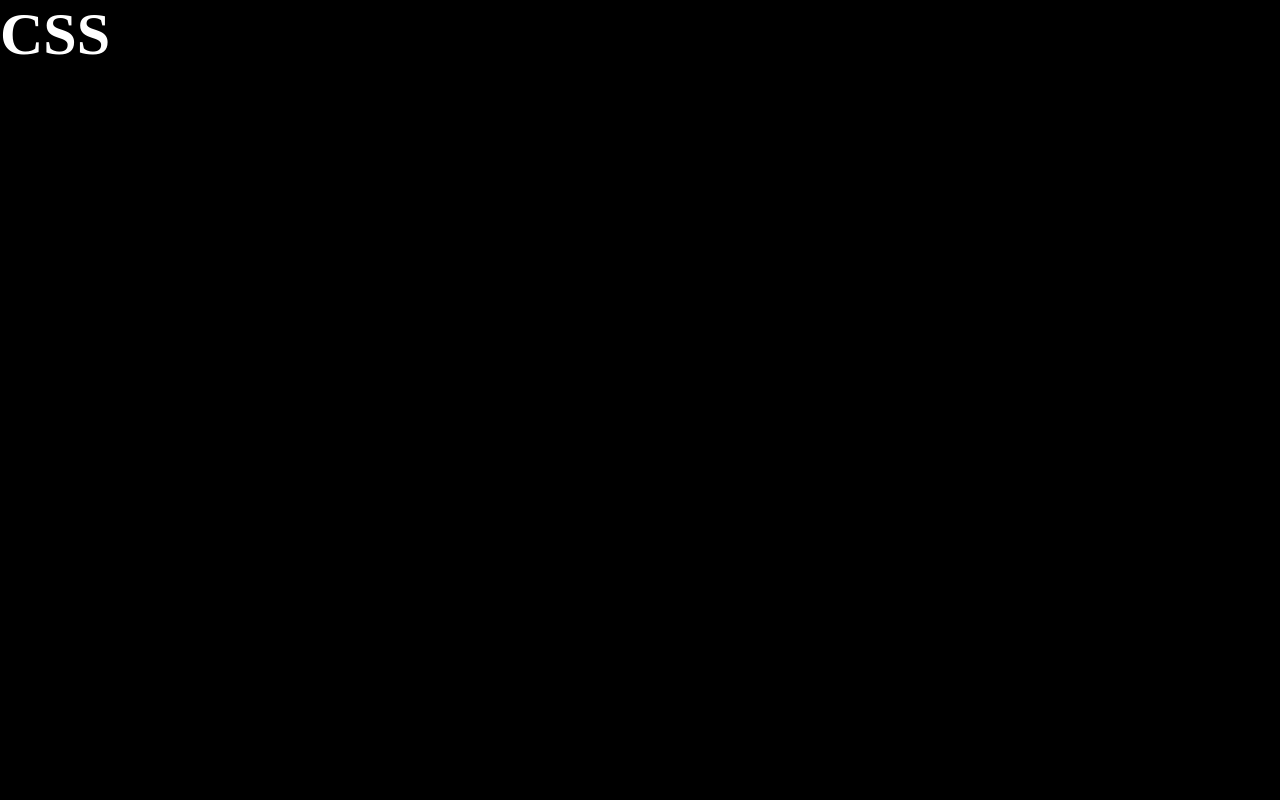
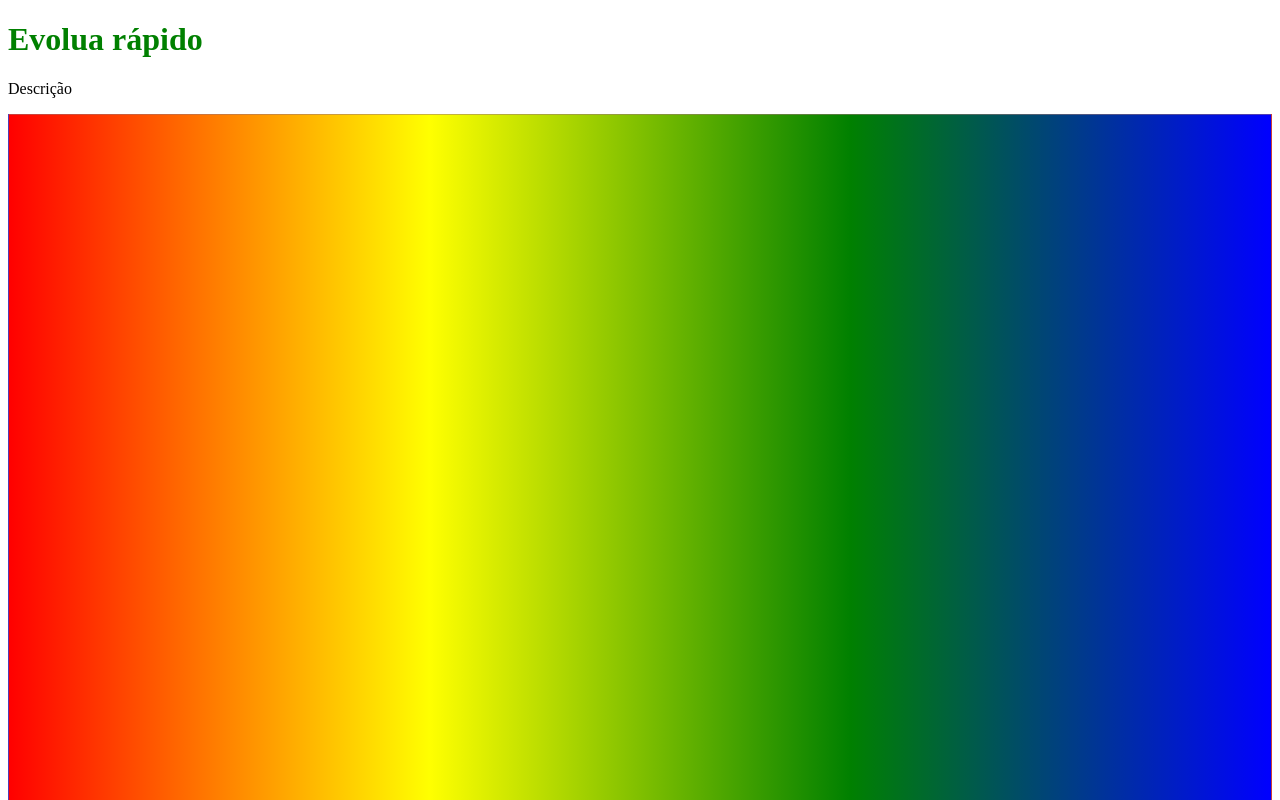
Before and after one commit to felipedev01/Reforcando_conceitos_CSS, a plain HTML site: page index.html in a window 1280 px wide. Shown: the top 800 px of the page. Drawn offline with Linux system fonts and the light colour scheme.

Commit message:
Revisão css 1 finalizada

```diff
--- a/index.html
+++ b/index.html
@@ -6,9 +6,26 @@
     <meta name="viewport" content="width=device-width, initial-scale=1.0">
     <title>Document</title>
     <link rel="stylesheet" type="text/css" href="stylesheet.css" media="screen" />
+    <link rel="preconnect" href="https://fonts.googleapis.com">
+<link rel="preconnect" href="https://fonts.gstatic.com" crossorigin>
+<link href="https://fonts.googleapis.com/css2?family=Josefin+Sans:wght@300&display=swap" rel="stylesheet">
 </head>
 <body>
-<h1>CSS</h1>
+<h1 style="color: green;">Evolua rápido</h1>
+<p>Descrição</p>
+
+
+<div id="box1">
+
+
+
+</div>
+<!--
+<div id="box2">
+    box2
+ </div>
+-->
+
 
 </body>
 </html>
--- a/stylesheet.css
+++ b/stylesheet.css
@@ -1,10 +1,62 @@
 /* Comentários em css*/
-
+/*
 *{
     margin: 0;
-    background-color: black;
+
 }
 h1{
-    color: white;
+
     font-size: 60px;
+    border: 1px solid red;
+    margin: 10px;
+    padding: 20px;
+    color:gold;
+    font-family: 'Josefin Sans', sans-serif;
 }
+p{
+    border: 1px solid red;
+    margin: 10px;
+}
+button{
+     border: 1px solid red;
+     margin: 10px;
+}div{
+    font-size: 30px;
+}
+div{
+    font-size: 30px;
+    color: brown;
+
+}p{
+    font-size: 2em;
+}*/
+
+body{
+    height: 100vh;
+}
+#box1{
+    color: rgb(231, 85, 18);
+    height: 1000px;
+    border: 1px solid rgba(155, 116, 116, 0.527);
+   padding: 0 60px;
+   margin: 10px auto;
+
+   font-size: 30px;
+   padding: 10px;
+   background-color: aqua;
+   background-repeat: no-repeat;
+   background-position: center;
+   background-size: cover;
+   background-attachment: fixed;
+   background: linear-gradient(90deg,red,yellow,green,blue);
+
+}#box2{
+    height:300px;
+    width: 300px;
+    border: 1px solid black;
+   padding: 0 60px;
+   margin: 100px;
+   display:100px
+
+
+}
```
